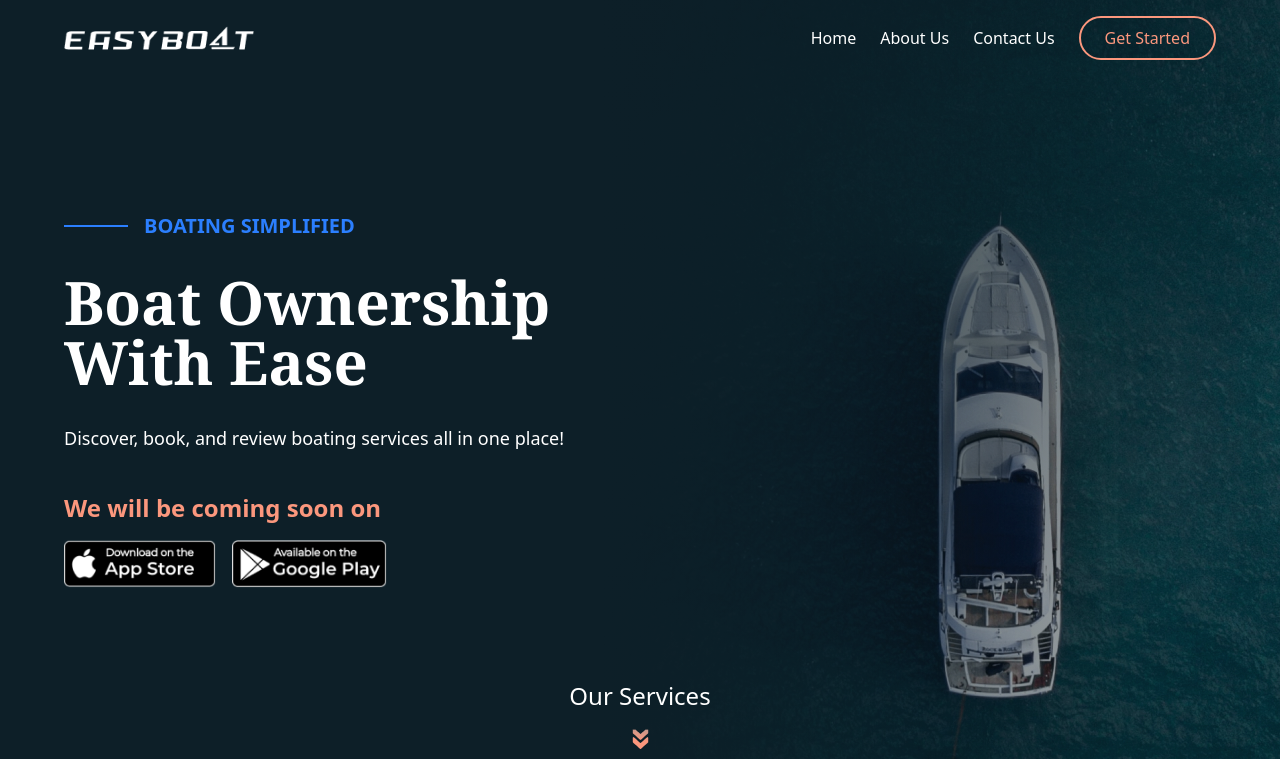
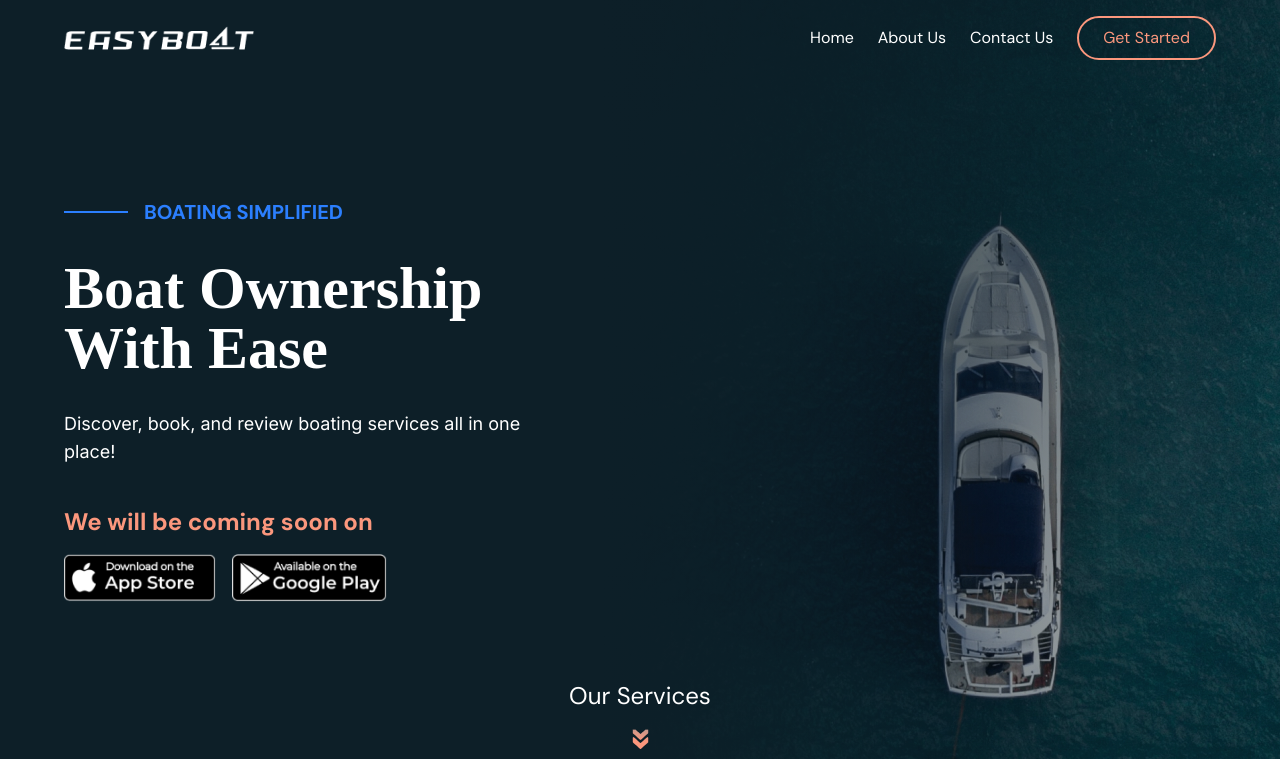
Before and after one commit to priyanshu-swe/EasyBoat, a website: page index.html in a window 1280 px wide. Shown: the top 759 px of the page. Drawn offline with Linux system fonts and the light colour scheme.

Commit message:
Add Google Fonts and update CSS styles for typography

```diff
--- a/assets/css/input.css
+++ b/assets/css/input.css
@@ -1,3 +1,7 @@
+@import url('https://fonts.googleapis.com/css2?family=DM+Sans:wght@400;500;700&display=swap');
+@import url('https://fonts.googleapis.com/css2?family=Inter:wght@100;200;300;400;500;600;700;800;900&display=swap');
+
+
 @import "tailwindcss";
 
 html,
@@ -5,6 +9,19 @@ body {
   scroll-behavior: smooth;
   scrollbar-width: thin;
   scrollbar-color: #4a90e2 #0e222c;
+}
+
+* {
+  font-family: 'DM Sans', sans-serif;
+
+}
+
+.didot {
+  font-family: 'Didot', serif;
+}
+
+footer h3,ul,li,p {
+  font-family: 'Inter', sans-serif;
 }
 
 /* Scrollbar */
--- a/index.html
+++ b/index.html
@@ -65,7 +65,7 @@
               Boating Simplified
             </h2>
           </div>
-          <h2 class="text-5xl sm:text-6xl mb-4 font-serif font-bold">
+          <h2 class="text-5xl sm:text-6xl mb-4 didot font-bold">
             Boat Ownership With Ease
           </h2>
           <p class="text-lg mb-6 text-gray">
@@ -388,7 +388,7 @@
     <!-- About -->
     <section id="about" class="about-bg relative w-full h-screen">
       <div class="absolute inset-0 flex flex-col justify-center items-center text-left md:text-center px-4 sm:px-8">
-        <h2 class="text-4xl md:text-6xl mb-4 text-white font-serif">
+        <h2 class="text-4xl md:text-6xl mb-4 text-white didot">
           About Us
         </h2>
         <p class="text-sm md:text-xl max-w-2xl mb-8 text-white leading-relaxed">
@@ -419,11 +419,11 @@
   </main>
 
   <!-- Footer -->
-  <footer id="contact" class="bg-[#0e222c] text-white py-12 px-8 md:px-16">
+  <footer id="contact" class="bg-[#0e222c] text-white py-12 px-8 md:px-16 ">
     <div>
       <div class="flex flex-wrap justify-between">
-        <div class="w-full sm:w-1/2 md:w-1/4 mb-8">
-          <h3 class="font-bold text-lg mb-4">Service Categories</h3>
+        <div class="w-full sm:w-1/2 md:w-1/4 mb-8 ">
+          <h3 class="font-bold text-lg mb-4 ">Service Categories</h3>
           <ul class="space-y-2 text-gray">
             <li>Repair & Maintenance</li>
             <li>Boat Cleaning & Detailing</li>
```
Also changed, not shown: assets/css/style.css, 1 other file.
